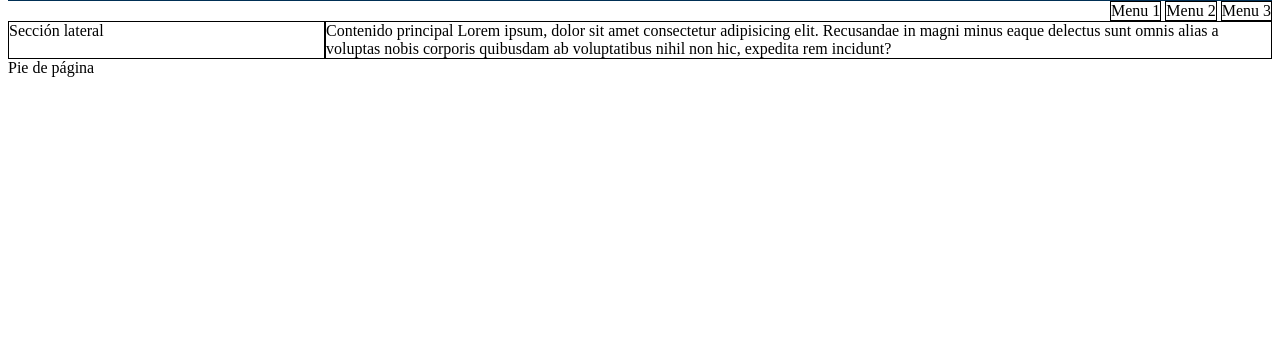
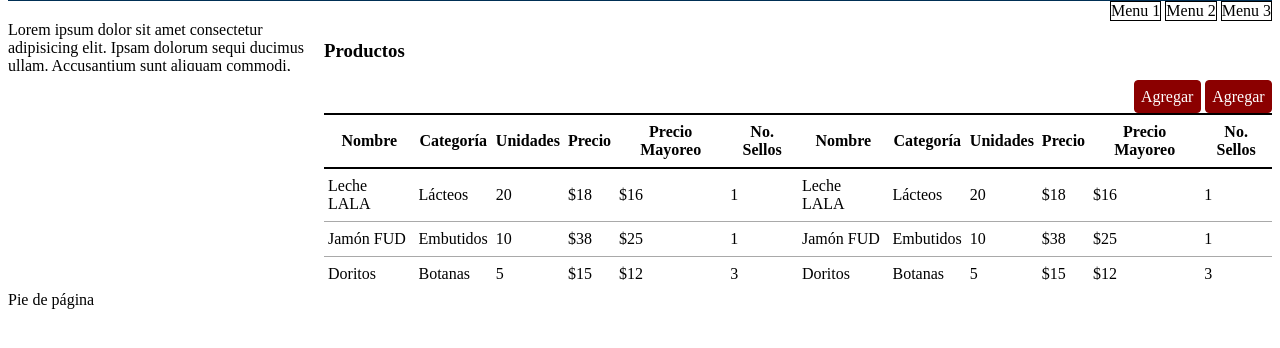
Before and after one commit to DesWeb2021/clase-MartinNunezMtz, a plain HTML site: page layout.html in a window 1280 px wide. Shown: the part 428-776 px from the top of the page. Drawn offline with Linux system fonts and the light colour scheme.

Commit message:
P2 layout MODIFICADO

```diff
--- a/layout.css
+++ b/layout.css
@@ -1,3 +1,5 @@
+* { box-sizing: border-box; }
+
 .border { border: solid 1px black; }
 .img-fluid { max-width: 100%; height: auto; }
 
@@ -18,6 +20,59 @@
 
 .d-inline-block { display: inline-block; }
 .d-block { display: block; }
+
+.table { width: 100%; border-collapse: collapse; }
+.table > thead th {
+    border: solid black;
+    border-width: 2px 0px;
+}
+.table td {
+    border-top: solid darkgray;
+    border-width: 1px 0px;
+}
+
+.table td, .table th { padding: 0.5em 0.25em; }
+
+.table-responsive {
+    width: 100%;
+    overflow-x: auto;
+}
+
+.scroll-y {
+    height: 50px;
+    overflow-y: auto;
+}
+
+.btn {
+    border: solid 1px;
+    border-radius: 0.25em;
+    padding: 0.4em;
+    display: inline-block;
+    text-decoration: none;
+    color: black;
+}
+
+.btn-primary {
+    background-color: darkred;
+    border-color: darkred;
+    color: white;
+}
+.btn-primary:hover {
+    cursor: pointer;
+    background-color: white;
+    color: darkred;
+}
+
+.btn-secondary {
+    background-color: teal;
+    border-color: teal;
+    color: white;
+}
+.btn-secondary:hover {
+    cursor: pointer;
+    background-color: white;
+    color: teal;
+}
 
 @media (min-width: 0px) {
     .d-sm-inline-block { display: inline-block; }
--- a/layout.html
+++ b/layout.html
@@ -19,14 +19,81 @@
         </div>
     </div>
     <div class="flex flex-sm-column flex-md-row">
-        <div class="w-sm-100 w-md-25 border">
-            Sección lateral
+        <div class="w-sm-100 w-md-25 scroll-y">
+            Lorem ipsum dolor sit amet consectetur adipisicing elit. Ipsam dolorum sequi ducimus ullam.
+            Accusantium sunt aliquam commodi, quae corporis veniam? Consequatur sapiente voluptatem aperiam
+            doloribus odio enim ea id reprehenderit?
         </div>
-        <div class="w-sm-100 w-md-75 border">
-            Contenido principal
-            Lorem ipsum, dolor sit amet consectetur adipisicing elit. Recusandae in magni minus eaque
-            delectus sunt omnis alias a voluptas nobis corporis quibusdam ab voluptatibus nihil non hic,
-            expedita rem incidunt?
+        <div class="w-sm-100 w-md-75">
+            <h3>Productos</h3>
+            <div class="text-right">
+                <a href="" class="btn btn-primary">Agregar</a>
+                <div class="btn btn-primary">Agregar</div>
+            </div>
+            <div class="table-responsive">
+                <table class="table">
+                <thead>
+                    <tr>
+                        <th>Nombre</th>
+                        <th>Categoría</th>
+                        <th>Unidades</th>
+                        <th>Precio</th>
+                        <th>Precio Mayoreo</th>
+                        <th>No. Sellos</th>
+                        <th>Nombre</th>
+                        <th>Categoría</th>
+                        <th>Unidades</th>
+                        <th>Precio</th>
+                        <th>Precio Mayoreo</th>
+                        <th>No. Sellos</th>
+                    </tr>
+                </thead>
+                <tbody>
+                    <tr>
+                        <td>Leche LALA</td>
+                        <td>Lácteos</td>
+                        <td>20</td>
+                        <td>$18</td>
+                        <td>$16</td>
+                        <td>1</td>
+                        <td>Leche LALA</td>
+                        <td>Lácteos</td>
+                        <td>20</td>
+                        <td>$18</td>
+                        <td>$16</td>
+                        <td>1</td>
+                    </tr>
+                    <tr>
+                        <td>Jamón FUD</td>
+                        <td>Embutidos</td>
+                        <td>10</td>
+                        <td>$38</td>
+                        <td>$25</td>
+                        <td>1</td>
+                        <td>Jamón FUD</td>
+                        <td>Embutidos</td>
+                        <td>10</td>
+                        <td>$38</td>
+                        <td>$25</td>
+                        <td>1</td>
+                    </tr>
+                    <tr>
+                        <td>Doritos</td>
+                        <td>Botanas</td>
+                        <td>5</td>
+                        <td>$15</td>
+                        <td>$12</td>
+                        <td>3</td>
+                        <td>Doritos</td>
+                        <td>Botanas</td>
+                        <td>5</td>
+                        <td>$15</td>
+                        <td>$12</td>
+                        <td>3</td>
+                    </tr>
+                </tbody>
+                </table>
+            </div>
         </div>
     </div>
     <div>
```
